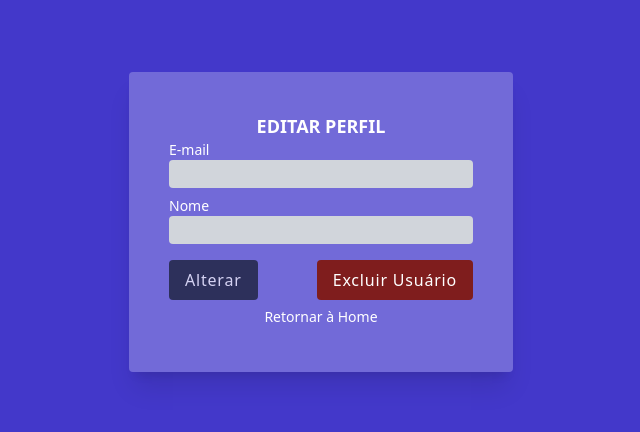
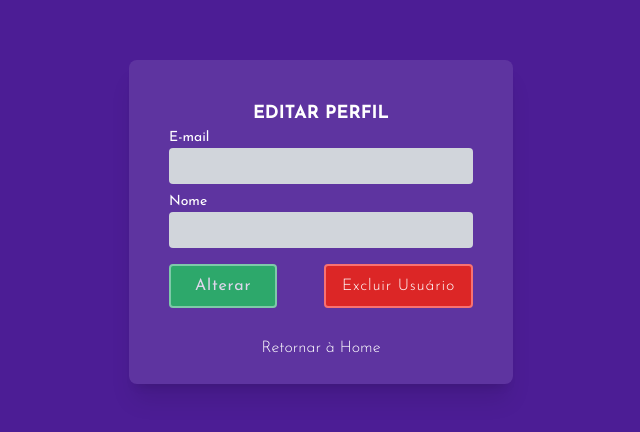
Before and after one commit to muriloommaia/crud-guru, a React (Create React App) app in the folder app/frontend/: page /edit/profile in a window 1280 px wide. Shown: the part 178-610 px from the top of the page, without its empty margins (271-911 px from the left). Built offline with nearby package versions, Linux system fonts and the light colour scheme; no server answers.

Commit message:
feat: edit perfil style

```diff
--- a/app/frontend/src/pages/EditProfile.tsx
+++ b/app/frontend/src/pages/EditProfile.tsx
@@ -57,17 +57,17 @@ export default function EditProfile() {
 
   if (edit) return <Navigate to="/home" />;
   return (
-    <div className="h-screen font-sans login bg-cover bg-indigo-700">
+    <div className="h-screen login bg-cover bg-violet-900">
       <div className="container mx-auto h-full flex flex-1 justify-center items-center">
-        <div className="w-full max-w-lg">
+        <div className="w-full max-w-lg justify-center">
           <div className="leading-loose">
-            <form className="max-w-sm m-4 p-10 bg-white bg-opacity-25 rounded shadow-xl">
+            <form className="max-w-sm m-4 p-10 bg-white bg-opacity-10 rounded-lg shadow-xl pb-5">
               <p className="text-white text-center text-lg font-bold">EDITAR PERFIL</p>
               <div className="">
                 <label className="block text-sm text-white" htmlFor="email">
                   E-mail
                   <input
-                    className="w-full px-5 py-1 text-gray-700 bg-gray-300 rounded focus:outline-none focus:bg-white"
+                    className="w-full px-5 py-2 text-gray-700 bg-gray-300 rounded focus:outline-none focus:bg-white"
                     type="email"
                     id="email"
                     name="email"
@@ -84,7 +84,7 @@ export default function EditProfile() {
                 <label className="block  text-sm text-white" htmlFor="name">
                   Nome
                   <input
-                    className="w-full px-5 py-1 text-gray-700 bg-gray-300 rounded focus:outline-none focus:bg-white"
+                    className="w-full px-5 py-2 text-gray-700 bg-gray-300 rounded focus:outline-none focus:bg-white"
                     type="name"
                     id="name"
                     name="name"
@@ -98,9 +98,9 @@ export default function EditProfile() {
                 </label>
               </div>
 
-              <div className="mt-4 items-center flex justify-between">
+              <div className="mt-4 mb-6 items-center flex justify-between">
                 <button
-                  className="px-4 py-1 text-white font-light tracking-wider disabled:opacity-70 bg-gray-900 hover:bg-gray-800 rounded"
+                  className="px-6 border-green-300 border-2 py-1 text-white  tracking-wider bg-green-500 hover:bg-green-700 rounded disabled:opacity-80"
                   type="button"
                   disabled={verifyChange(email, name)}
                   onClick={(e) => buttonClick(e)}
@@ -108,7 +108,7 @@ export default function EditProfile() {
                   Alterar
                 </button>
                 <button
-                  className="px-4 py-1 text-white font-light tracking-wider disabled:opacity-70 bg-red-900 hover:bg-gray-800 rounded"
+                  className="px-4 py-1 text-white font-light tracking-wider disabled:opacity-70 bg-red-600 hover:bg-red-800 border-2 border-red-400 rounded"
                   type="button"
                   onClick={(e) => removeUser(e)}
                 >
@@ -118,7 +118,7 @@ export default function EditProfile() {
               <div className="text-center">
                 <Link to="/home" className="text-white text-sm">
                   <div
-                    className="inline-block right-0 align-baseline font-light text-sm text-500 hover:text-red-400"
+                    className="inline-block right-0 align-baseline font-light text-base text-500 hover:text-red-400"
                   >
                     Retornar à Home
                   </div>
```
